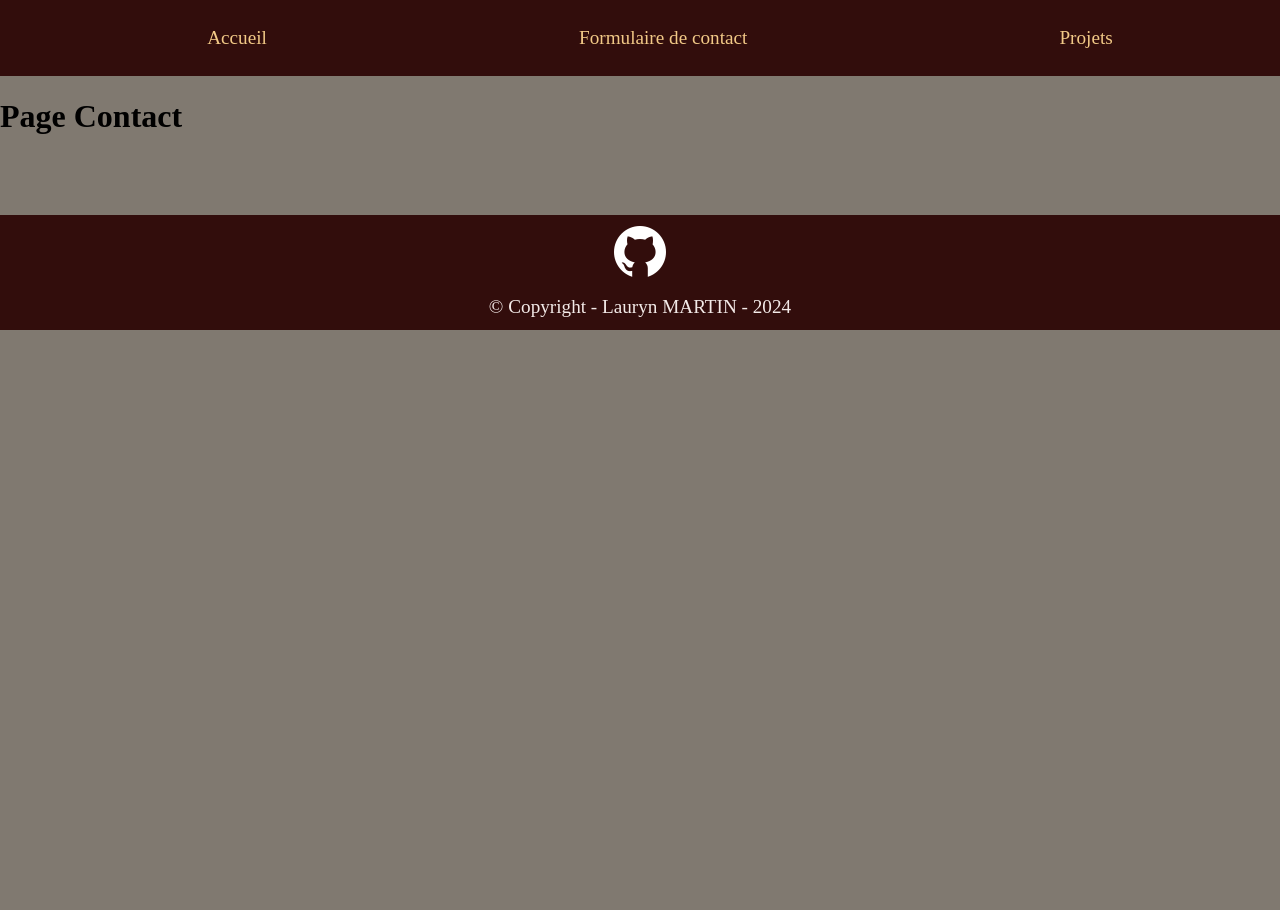
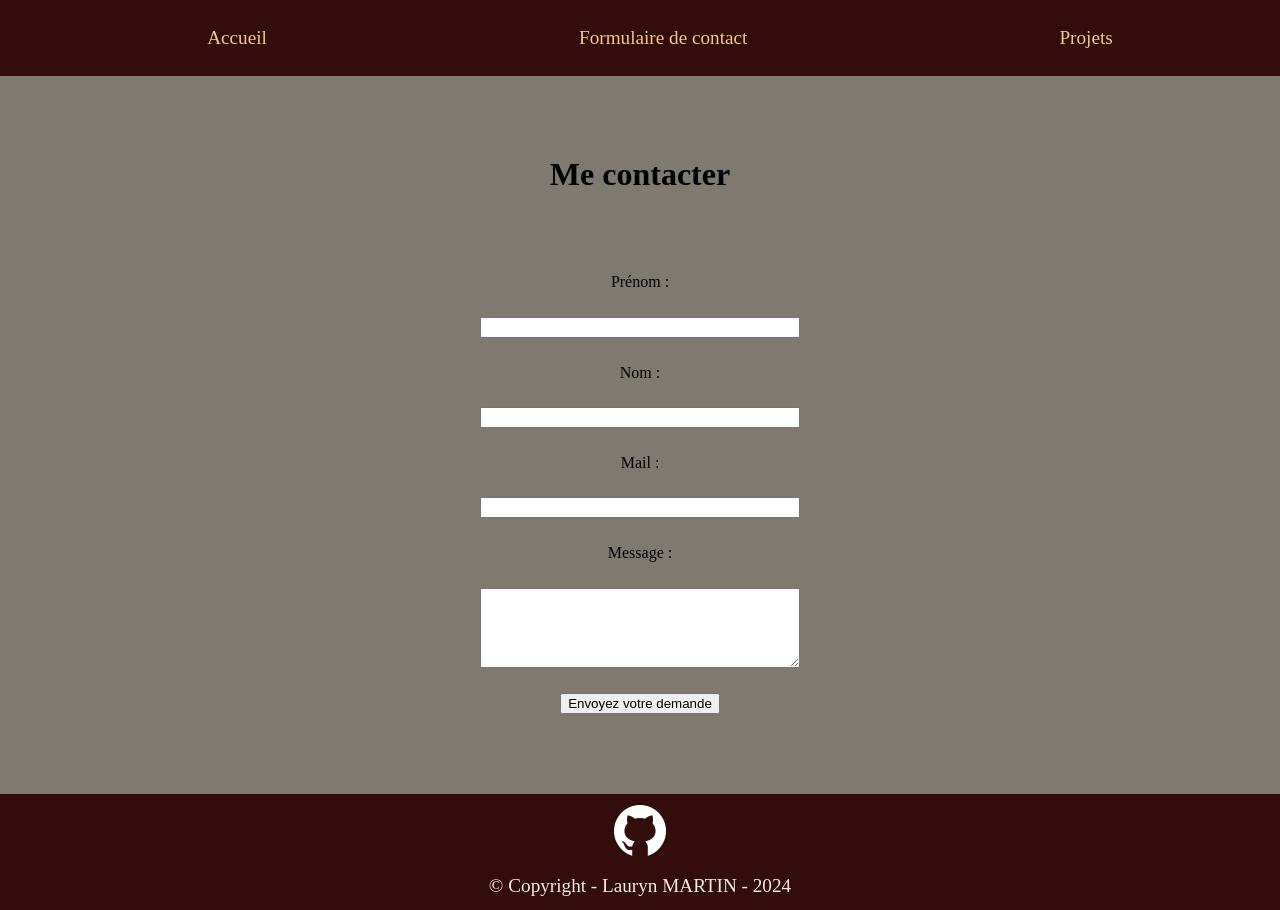
Before and after one commit to Lauryn333/Portfolio-React, a React (Vite) app: page /contact in a window 1280 px wide. Before the commit the page ends 800 px from the top, so only its background shows below. Built offline with nearby package versions, Linux system fonts and the light colour scheme.

Commit message:
Add contact form

```diff
--- a/src/components/ContactForm.jsx
+++ b/src/components/ContactForm.jsx
@@ -1,4 +1,72 @@
+import { useState } from "react";
+import "../scss/contact.scss";
 function ContactForm() {
-  return <h1>Formulaire de Contact</h1>;
+  const [firstName, setFirstName] = useState("");
+  const [lastName, setLastName] = useState("");
+  const [mail, setMail] = useState("");
+  const [message, setMessage] = useState("");
+
+  const handleChangeFirstName = (e) => {
+    setFirstName(e.target.value);
+  };
+
+  const handleChangeLastName = (e) => {
+    setLastName(e.target.value);
+  };
+
+  const handleChangeMail = (e) => {
+    setMail(e.target.value);
+  };
+
+  const handleChangeMessage = (e) => {
+    setMessage(e.target.value);
+  };
+
+  return (
+    <>
+      <form>
+        <label htmlFor="firstName">Prénom :</label>
+        <input
+          required
+          id="firstName"
+          type="text"
+          name="firstName"
+          value={firstName}
+          onChange={handleChangeFirstName}
+        />
+        <label htmlFor="lastName">Nom :</label>
+        <input
+          required
+          id="lastName"
+          type="text"
+          name="lastName"
+          value={lastName}
+          onChange={handleChangeLastName}
+        />
+        <label htmlFor="mail">Mail :</label>
+        <input
+          required
+          id="mail"
+          type="text"
+          name="mail"
+          value={mail}
+          onChange={handleChangeMail}
+        />
+        <label htmlFor="message">Message :</label>
+        <textarea
+          required
+          id="message"
+          type="text"
+          name="message"
+          value={message}
+          onChange={handleChangeMessage}
+        />
+
+        <button className="button" type="submit">
+          Envoyez votre demande
+        </button>
+      </form>
+    </>
+  );
 }
 export default ContactForm;
--- a/src/pages/ContactPage.jsx
+++ b/src/pages/ContactPage.jsx
@@ -1,4 +1,11 @@
+import ContactForm from "../components/ContactForm";
+
 function ContactPage() {
-  return <h1>Page Contact</h1>;
+  return (
+    <>
+      <h1 className="title-contact">Me contacter</h1>
+      <ContactForm />
+    </>
+  );
 }
 export default ContactPage;
--- a/src/pages/ProjectPage.jsx
+++ b/src/pages/ProjectPage.jsx
@@ -3,13 +3,19 @@ import projects from "../js/projets";
 
 function ProjectPage() {
   const { id } = useParams();
-  const ChosenProject = projects.find((project) => project.id === parseInt(id));
+  const ChosenProject = projects.filter(
+    (project) => project.id === parseInt(id)
+  );
 
   return (
     <section className="project-pagecomponent">
       <h1>ProjectPage {id} </h1>
-
-      <p>Description: {ChosenProject.description}</p>
+      <h2>{ChosenProject[0].title}</h2>
+      <img src={ChosenProject[0].image} alt="" />
+      <p>Description: {ChosenProject[0].description}</p>
+      <a target="blank" href={ChosenProject[0].link}>
+        Lien GitHub
+      </a>
     </section>
   );
 }
--- /dev/null
+++ b/src/scss/contact.scss
@@ -0,0 +1,21 @@
+/***************Contact Page********************/
+.title-contact {
+  text-align: center;
+  margin: 5rem;
+}
+/***************Contact Form********************/
+form {
+  display: flex;
+  flex-direction: column;
+  align-items: center;
+}
+
+input {
+  margin: 2%;
+  width: 20rem;
+}
+textarea {
+  margin: 2%;
+  width: 20rem;
+  height: 5rem;
+}
```
